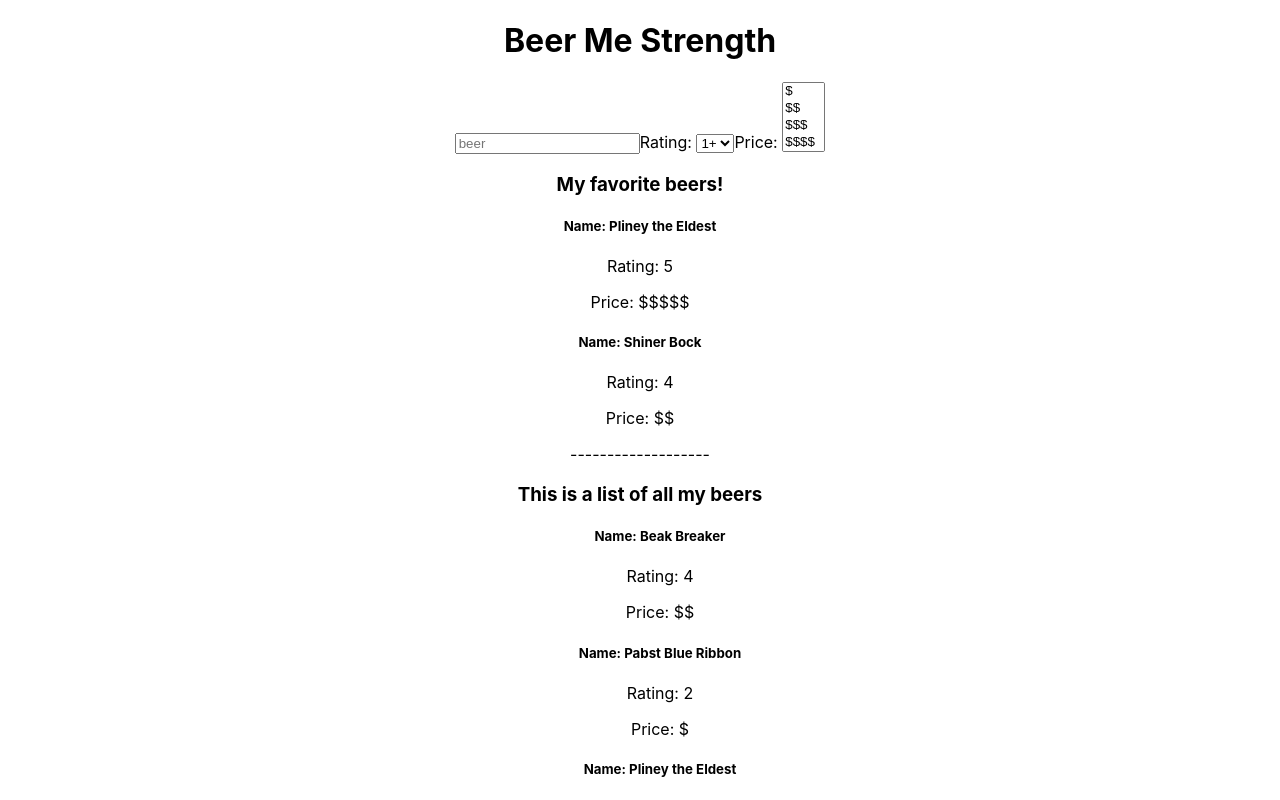
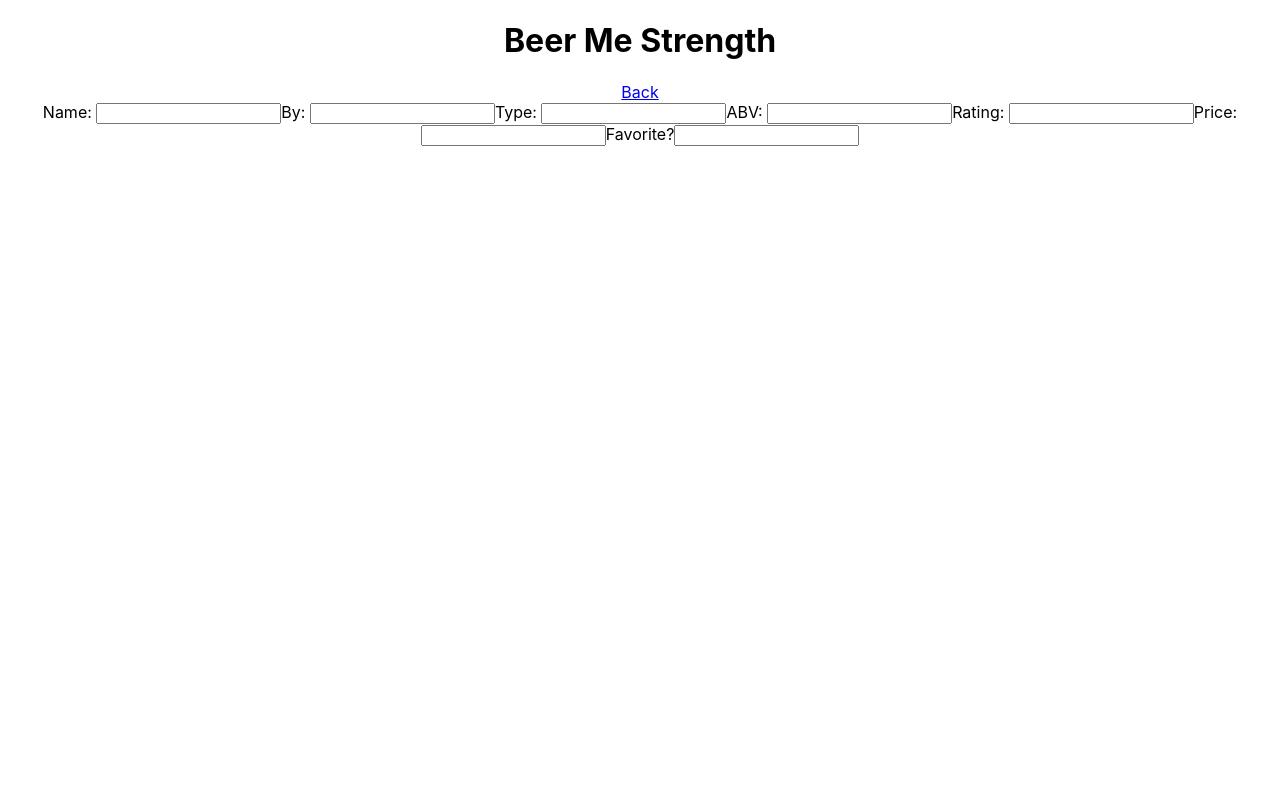
Before and after one commit to wjacobs71086/BeerMeStrength, a React (Create React App) app: page /new in a window 1280 px wide. Shown: the top 800 px of the page. Built offline with nearby package versions, Linux system fonts and the light colour scheme.

Commit message:
added routing and newbeer page

```diff
--- a/package.json
+++ b/package.json
@@ -8,6 +8,7 @@
     "@testing-library/user-event": "^12.1.10",
     "react": "^17.0.2",
     "react-dom": "^17.0.2",
+    "react-router-dom": "^5.3.0",
     "react-scripts": "4.0.3",
     "web-vitals": "^1.0.1"
   },
--- a/src/App.js
+++ b/src/App.js
@@ -1,36 +1,44 @@
 import './App.css';
-import { FilteredSearch } from './components/FilteredSearch';
-import {useState} from 'react';
-import beerList from './demo_beer_data.js'
-import { MyBeers } from './components/MyBeers';
-import {Search} from './components/Search';
+// import { FilteredSearch } from './components/FilteredSearch';
+// import {useState} from 'react';
+// import beerList from './demo_beer_data.js'
+// import { MyBeers } from './components/MyBeers';
+// import {Search} from './components/Search';
+import {HomePage} from './Routes/HomePage';
+import {NewBeer} from './Routes/NewBeer';
+import {
+  BrowserRouter as Router,
+  Switch,
+  Route,
+  Link
+} from "react-router-dom";
 
 
 function App() {
   //const [beers, setBeers] = useState(beerList)
-  const [searching, setSearching] = useState({term: '', rating: null, price: null})
+//   const [searching, setSearching] = useState({term: '', rating: null, price: null})
 
-const handleSearch = (term) => {
-    return setSearching(term)
-}
+// const handleSearch = (term) => {
+//     return setSearching(term)
+// }
 
 // TODO: Figure out how to get the search to set the state with each new letter. Then we can work to filter the list by that term
 
   return (
     <div className="App">
+      {/* This will be were I want to place a nav component */}
       <h1>Beer Me Strength</h1>
+      <Route
+          exact
+          path={'/new'}
+          component={NewBeer}
+        />
+         <Route
+          exact
+          path={'/'}
+          component={HomePage}
+        />
 
-        <Search
-          beers={beerList}
-          handleSearch={handleSearch}
-          // onChange={searchingForBeer}
-        />
-          <FilteredSearch
-            filter={searching}
-            beers={beerList}/>
-        <p>-------------------</p>
-          <MyBeers
-            beers={beerList}/>
     </div>
   );
 }
--- /dev/null
+++ b/src/Routes/HomePage.js
@@ -0,0 +1,37 @@
+import { FilteredSearch } from '../components/FilteredSearch';
+import {useState} from 'react';
+import beerList from '../demo_beer_data.js'
+import { MyBeers } from '../components/MyBeers';
+import {Search} from '../components/Search';
+import React from 'react'
+import { Link } from 'react-router-dom';
+
+
+export const HomePage = () => {
+    const [searching, setSearching] = useState({term: '', rating: null, price: null})
+
+    const handleSearch = (term) => {
+        return setSearching(term)
+    }
+
+    return (
+        <div>
+            <Link
+                to='/new'>
+                + New Beer
+                </Link>
+
+        <Search
+          beers={beerList}
+          handleSearch={handleSearch}
+          // onChange={searchingForBeer}
+        />
+          <FilteredSearch
+            filter={searching}
+            beers={beerList}/>
+        <p>-------------------</p>
+          <MyBeers
+            beers={beerList}/>
+        </div>
+    )
+}
--- /dev/null
+++ b/src/Routes/NewBeer.js
@@ -0,0 +1,31 @@
+import React from 'react'
+import { Link } from 'react-router-dom';
+
+
+export const NewBeer = () => {
+    return (
+        <div>
+            <Link
+                to='/'>
+                Back
+            </Link>
+
+            <form>
+                <label>Name: </label>
+                <input type='text'/>
+                <label>By: </label>
+                <input type='text'/>
+                <label>Type: </label>
+                <input type='text'/>
+                <label>ABV: </label>
+                <input type='text'/>
+                <label>Rating: </label>
+                <input type='text'/>
+                <label>Price: </label>
+                <input type='text'/>
+                <label>Favorite?</label>
+                <input type='text'/>
+            </form>
+        </div>
+    )
+}
--- a/src/index.js
+++ b/src/index.js
@@ -3,11 +3,13 @@
 import './index.css';
 import App from './App';
 import reportWebVitals from './reportWebVitals';
-
+import { BrowserRouter } from 'react-router-dom'
 ReactDOM.render(
+  <BrowserRouter>
   <React.StrictMode>
     <App />
-  </React.StrictMode>,
+  </React.StrictMode>
+  </BrowserRouter>,
   document.getElementById('root')
 );
 
```
Also changed, not shown: src/components/FilteredSearch.js (+0 -15 lines), 2 other files (tests, documents, lock files or other folders).
